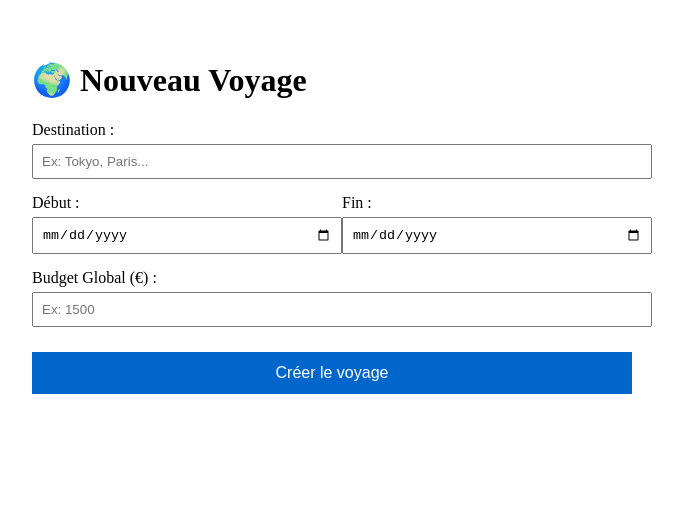
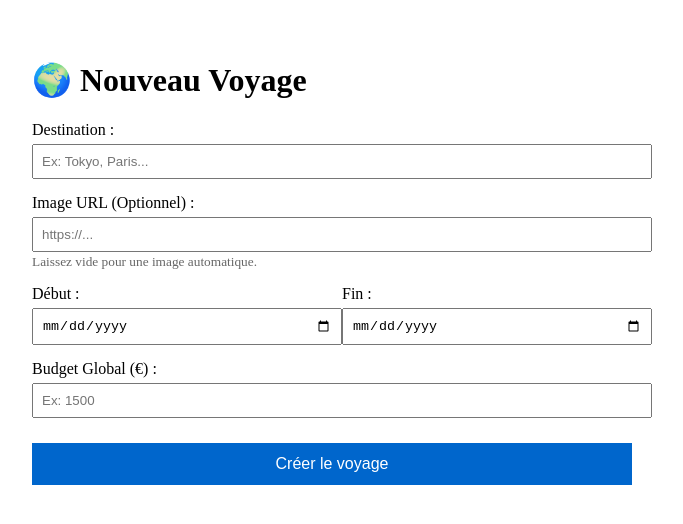
Before and after one commit to ilyassbnh/Travel-Planner-AI, a React (Vite) app: page /create in a window 1280 px wide. Shown: the top 524 px of the page, without its empty margins (308-991 px from the left). Built offline with nearby package versions, Linux system fonts and the light colour scheme.

Commit message:
ajout de champ image url dans CreateTrip.jsx

```diff
--- a/src/pages/CreateTrip.jsx
+++ b/src/pages/CreateTrip.jsx
@@ -12,18 +12,24 @@ const CreateTrip = () => {
         destination: '',
         startDate: '',
         endDate: '',
-    budget: ''
+        budget: '',
+        coverImage: ''
     });
 
     const handleSubmit = (e) => {
         e.preventDefault();
+
+        const finalImage = formData.coverImage
+            ? formData.coverImage
+            : `https://loremflickr.com/640/480/${formData.destination},city`;
+
 
         // Création de l'objet voyage
         const newTrip = {
             ...formData,
             budget: Number(formData.budget),
             // Astuce : Image dynamique basée sur le nom de la ville
-      coverImage: `https://loremflickr.com/640/480/${formData.destination},city`
+            coverImage: finalImage
         };
 
         // Envoi à Redux
@@ -44,12 +50,22 @@ const CreateTrip = () => {
                         type="text"
                         required
                         value={formData.destination}
-            onChange={(e) => setFormData({...formData, destination: e.target.value})}
+                        onChange={(e) => setFormData({ ...formData, destination: e.target.value })}
                         style={{ width: '100%', padding: '8px', marginTop: '5px' }}
                         placeholder="Ex: Tokyo, Paris..."
                     />
                 </div>
-
+                <div>
+                    <label>Image URL (Optionnel) :</label>
+                    <input
+                        type="url"
+                        value={formData.coverImage}
+                        onChange={(e) => setFormData({ ...formData, coverImage: e.target.value })}
+                        style={{ width: '100%', padding: '8px', marginTop: '5px' }}
+                        placeholder="https://..."
+                    />
+                    <small style={{ color: '#666' }}>Laissez vide pour une image automatique.</small>
+                </div>
                 <div style={{ display: 'flex', gap: '20px' }}>
                     <div style={{ flex: 1 }}>
                         <label>Début :</label>
@@ -57,7 +73,7 @@ const CreateTrip = () => {
                             type="date"
                             required
                             value={formData.startDate}
-              onChange={(e) => setFormData({...formData, startDate: e.target.value})}
+                            onChange={(e) => setFormData({ ...formData, startDate: e.target.value })}
                             style={{ width: '100%', padding: '8px', marginTop: '5px' }}
                         />
                     </div>
@@ -67,7 +83,7 @@ const CreateTrip = () => {
                             type="date"
                             required
                             value={formData.endDate}
-              onChange={(e) => setFormData({...formData, endDate: e.target.value})}
+                            onChange={(e) => setFormData({ ...formData, endDate: e.target.value })}
                             style={{ width: '100%', padding: '8px', marginTop: '5px' }}
                         />
                     </div>
@@ -79,7 +95,7 @@ const CreateTrip = () => {
                         type="number"
                         required
                         value={formData.budget}
-            onChange={(e) => setFormData({...formData, budget: e.target.value})}
+                        onChange={(e) => setFormData({ ...formData, budget: e.target.value })}
                         style={{ width: '100%', padding: '8px', marginTop: '5px' }}
                         placeholder="Ex: 1500"
                     />
```
Lines whose indentation alone changed are shown as unchanged.
